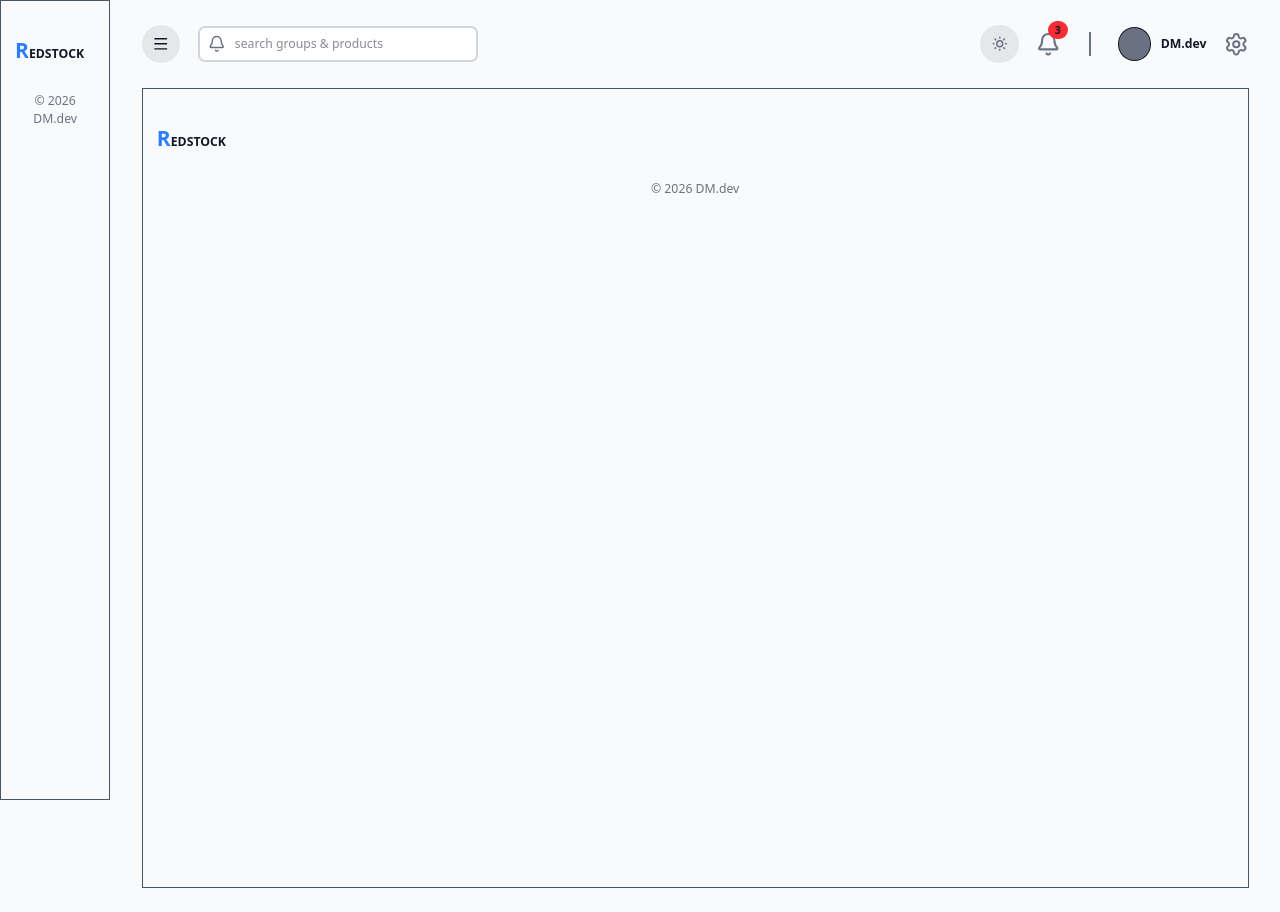
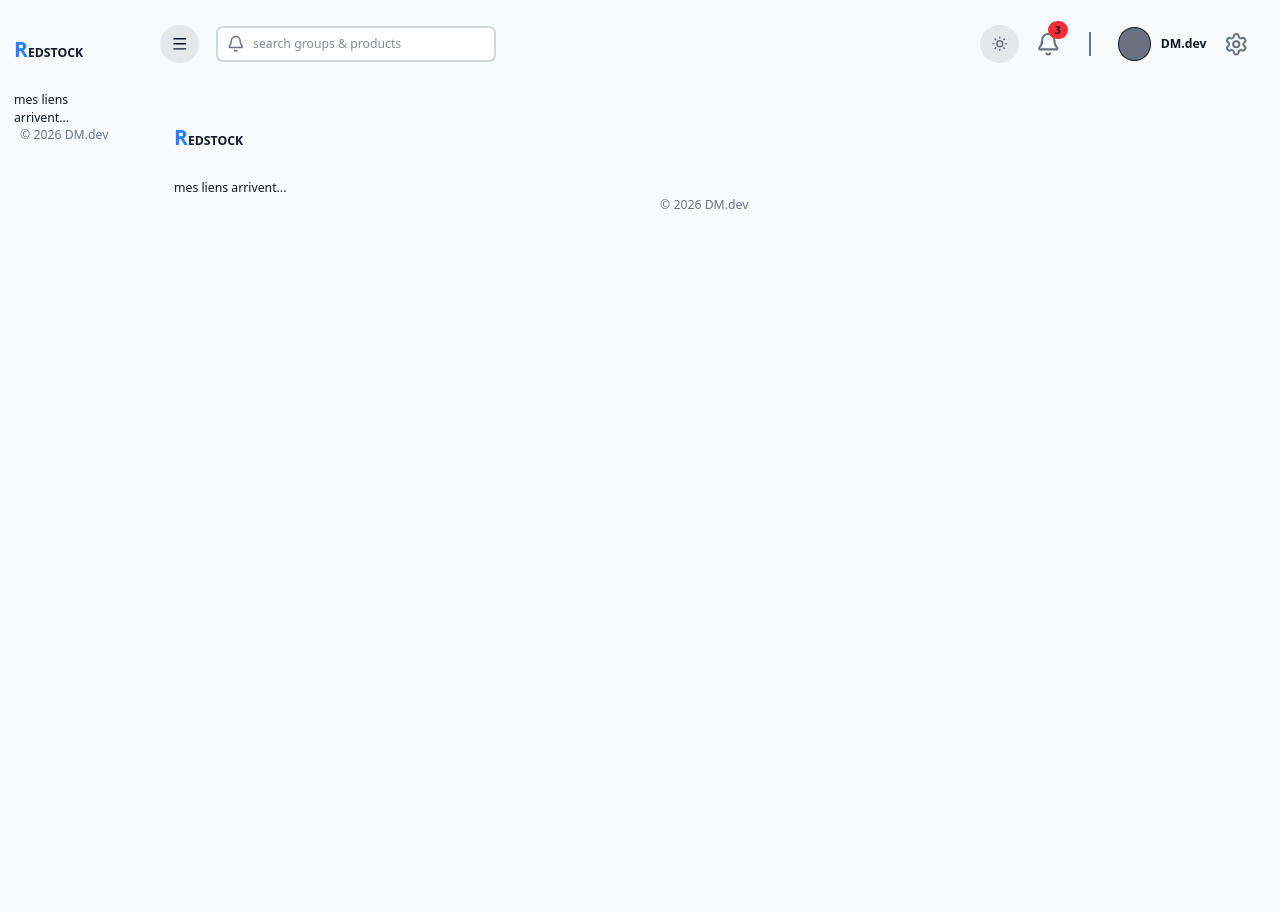
Before and after one commit to DM-dev37/ManagDashbord, a Next.js app: page /sidebar in a window 1280 px wide. After the commit the page ends 800 px from the top, so only its background shows below. Built offline with nearby package versions, Linux system fonts and the light colour scheme.

Commit message:
mise a jour de le sidebar

```diff
--- a/app/(components)/sidebar/page.tsx
+++ b/app/(components)/sidebar/page.tsx
@@ -5,7 +5,7 @@ import React from "react";
 
 export default function SideBar() {
   return (
-    <div className="px-4 border-gray-600 border h-screen">
+    <div className="px-4 ">
       {/* top logo */}
       <div className="flex gap-4 justify-between md:justify-normal items-center pt-8">
         <h1 className="text-sm font-semibold pt-2">
@@ -21,7 +21,7 @@ export default function SideBar() {
       </div>
 
       {/* link */}
-      <div className="flex flex-1 mt-8"></div>
+      <div className="flex flex-1 mt-8">mes liens arrivent...</div>
 
       {/* footer */}
       <div>
```
